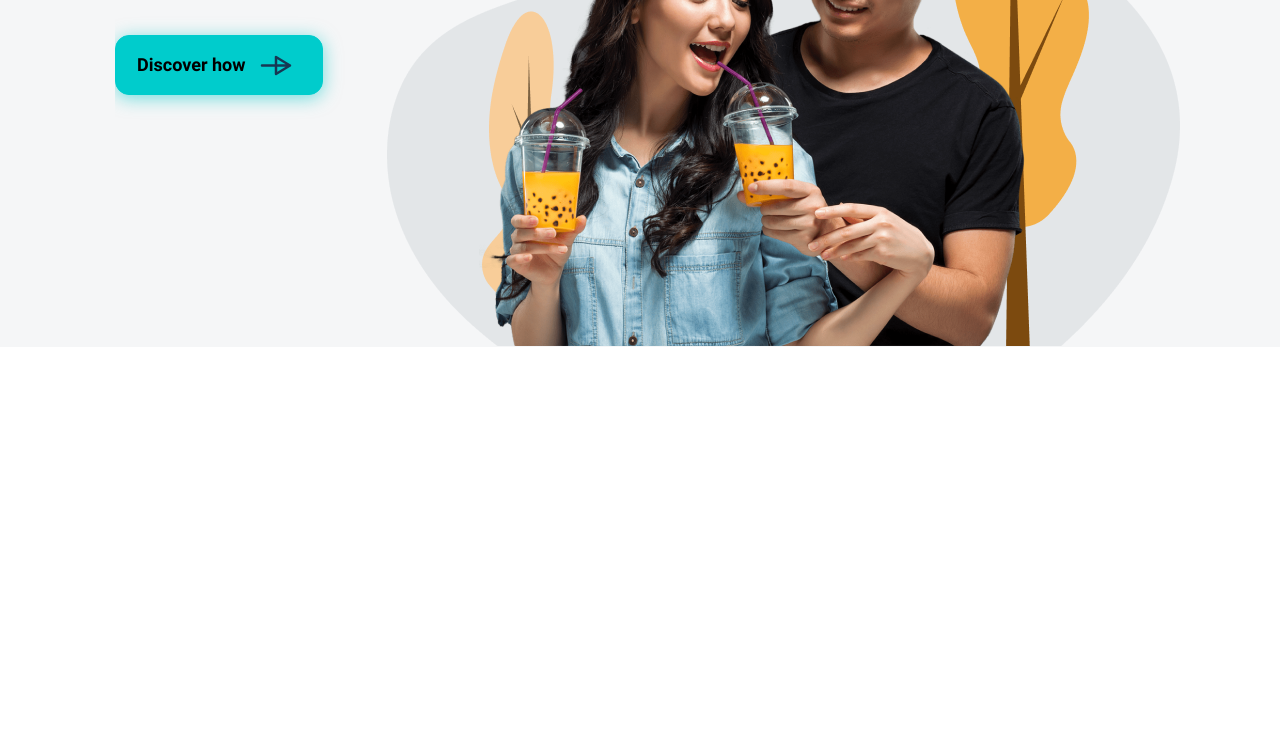
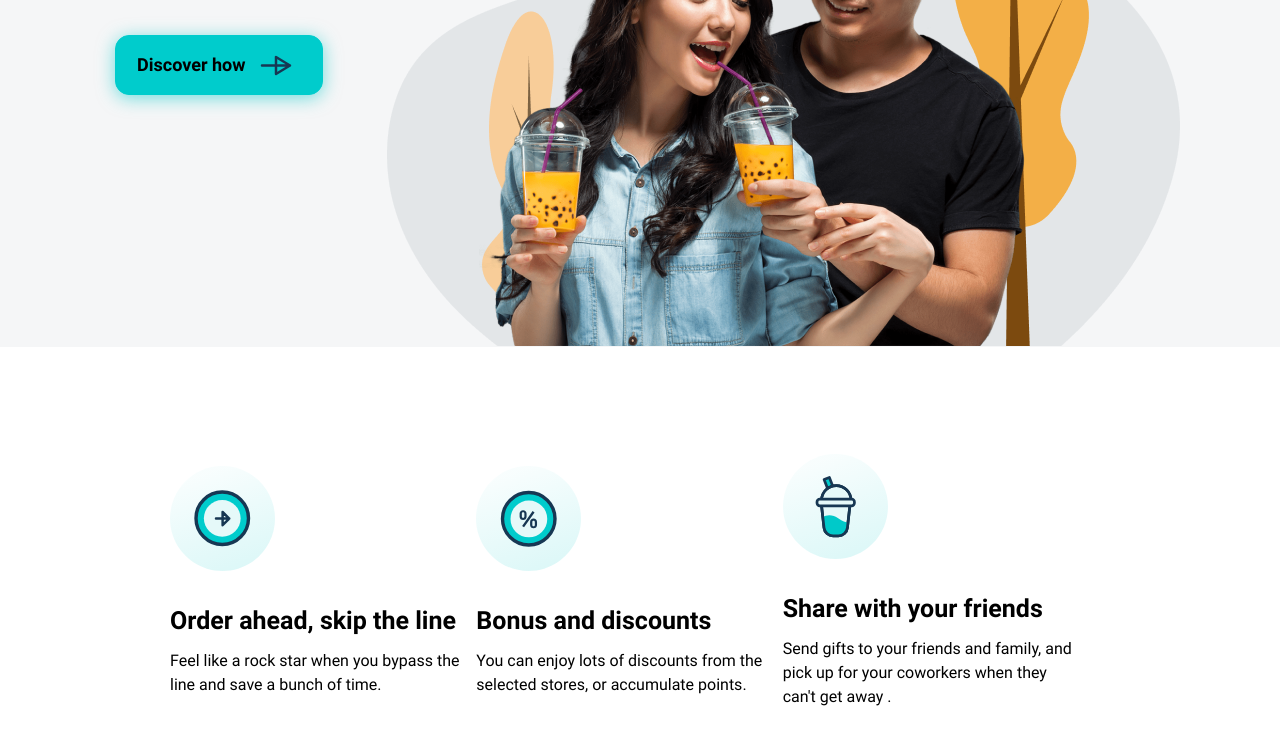
Before and after one commit to LemeshkoNastya/TPass, a website built with webpack: page src/templates/index.html in a window 1280 px wide. Shown: the part 454-1198 px from the top of the page. Before the commit the page ends 801 px from the top, so only its background shows below. Built offline with nearby package versions, Linux system fonts and the light colour scheme; files whose address does not match are found by name.

Commit message:
feat: add benefits

```diff
--- /dev/null
+++ b/src/assets/scss/components/benefits.scss
@@ -0,0 +1,29 @@
+.benefits {
+    display: flex;
+    align-items: center;
+    justify-content: space-between;
+    width: 100%;
+    padding: 100px 191px 40px 170px;
+    height: 409px;
+
+    &__item {
+        display: flex;
+        flex-direction: column;
+        width: 325px;
+    }
+
+    &__icons {
+        margin-bottom: 29px;
+    }
+
+    &__title {
+        @include font(bold-25);
+        line-height: 32.5px;
+        margin-bottom: 12px;
+    }
+
+    &__subtitle {
+        @include font(regular-16);
+        width: 296px;
+    }
+}
--- a/src/assets/scss/components/first-block.scss
+++ b/src/assets/scss/components/main-block.scss
@@ -1,10 +1,7 @@
-.section {
+.main {
     display: flex;
     width: 100%;
     padding: 0px 115px;
-}
-
-.main {
     background-color: $color-porcelain;
     height: calc(100vh - 110px);
 
--- a/src/assets/scss/main.scss
+++ b/src/assets/scss/main.scss
@@ -7,8 +7,8 @@
   box-sizing: border-box;
   margin: 0;
   padding: 0;
-  overflow:  hidden;
 }
 
 @import "./components/header";
-@import "./components/first-block";
+@import "./components/main-block";
+@import "./components/benefits";
--- a/src/templates/index.html
+++ b/src/templates/index.html
@@ -26,7 +26,7 @@
     </nav>
   </header>
   <main>
-    <section class="section main">
+    <section class="main">
       <div class="main__content">
         <div class="main__text">
           <span class="main__first__phrase">Order ahead</span>
@@ -41,6 +41,41 @@
         <img src="./assets/img/people.png" alt="people image" class="main__image__people">
       </div>
     </section>
+    <sections class="benefits">
+      <div class="benefits__item">
+        <div class="benefits__icons">
+          <img src="./assets/icons/skip-the-line.svg" alt="">
+        </div>
+        <div class="benefits__title">
+          Order ahead, skip the line
+        </div>
+        <div class="benefits__subtitle">
+          Feel like a rock star when you bypass the line and save a bunch of time.
+        </div>
+      </div>
+      <div class="benefits__item">
+        <div class="benefits__icons">
+          <img src="./assets/icons/bonus.svg" alt="">
+        </div>
+        <div class="benefits__title">
+          Bonus and discounts
+        </div>
+        <div class="benefits__subtitle">
+          You can enjoy lots of discounts from the selected stores, or accumulate points.
+        </div>
+      </div>
+      <div class="benefits__item">
+        <div class="benefits__icons">
+          <img src="./assets/icons/share.svg" alt="">
+        </div>
+        <div class="benefits__title">
+          Share with your friends
+        </div>
+        <div class="benefits__subtitle">
+          Send gifts to your friends and family, and pick up for your coworkers when they can't get away .
+        </div>
+      </div>
+    </sections>
   </main>
 </body>
 </html>
```
